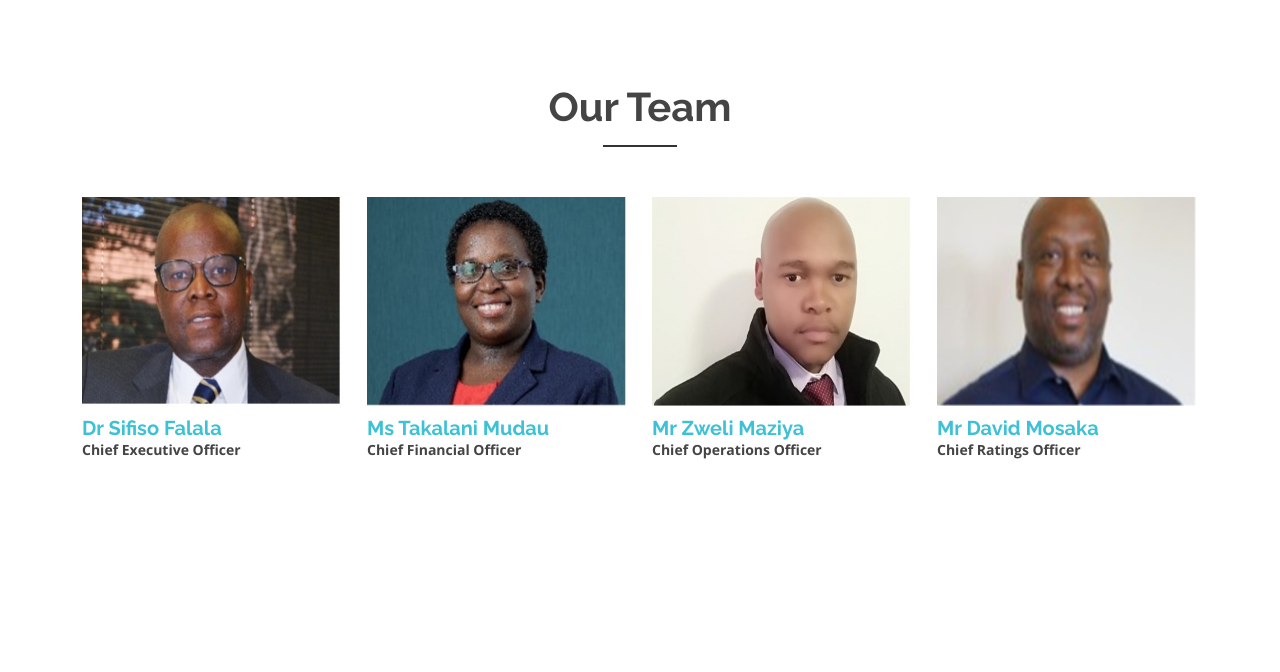
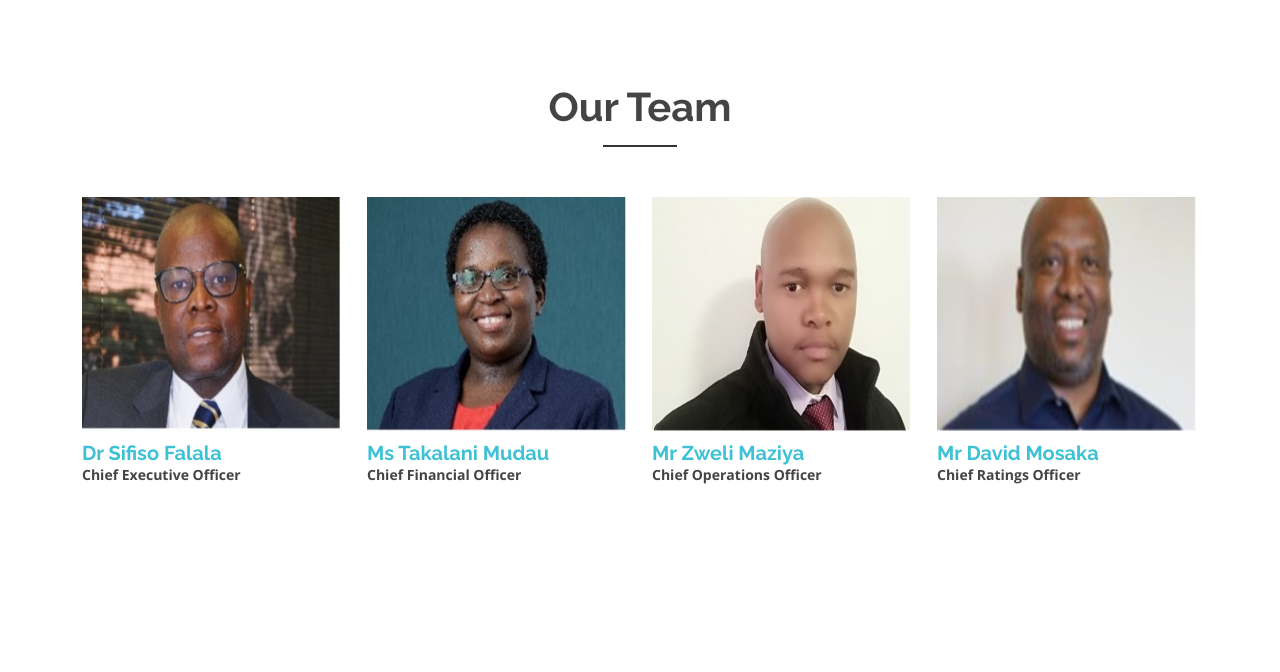
Before and after one commit to plus94rdev/saratings, a Django app: page / in a window 1280 px wide. Shown: the part 1571-2243 px from the top of the page. Run offline with Django 4.2, Linux system fonts and the light colour scheme; some libraries are stand-ins or nearby versions.

Commit message:
Updated homepage

```diff
--- a/saratings/saratingsapp/templates/sar_home.html
+++ b/saratings/saratingsapp/templates/sar_home.html
@@ -51,7 +51,7 @@
     }
 
   #profile_image{
-      height:210px;
+      height:235px;
       width:390px;
     }
 
```
